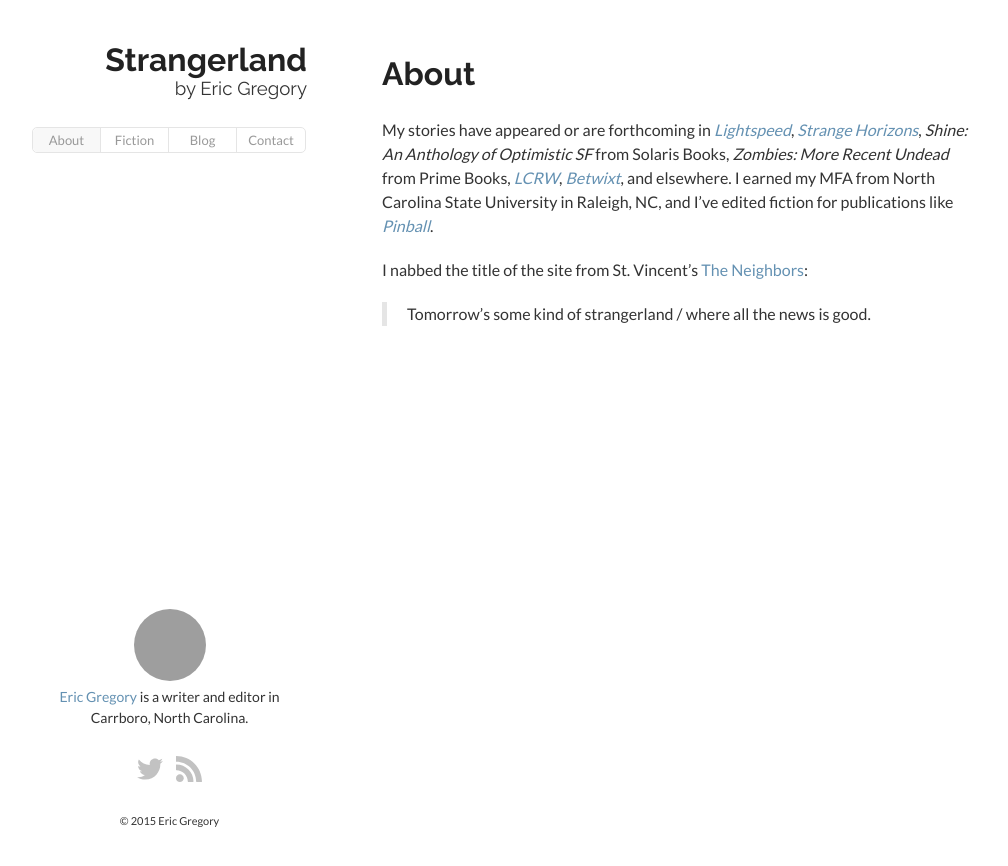
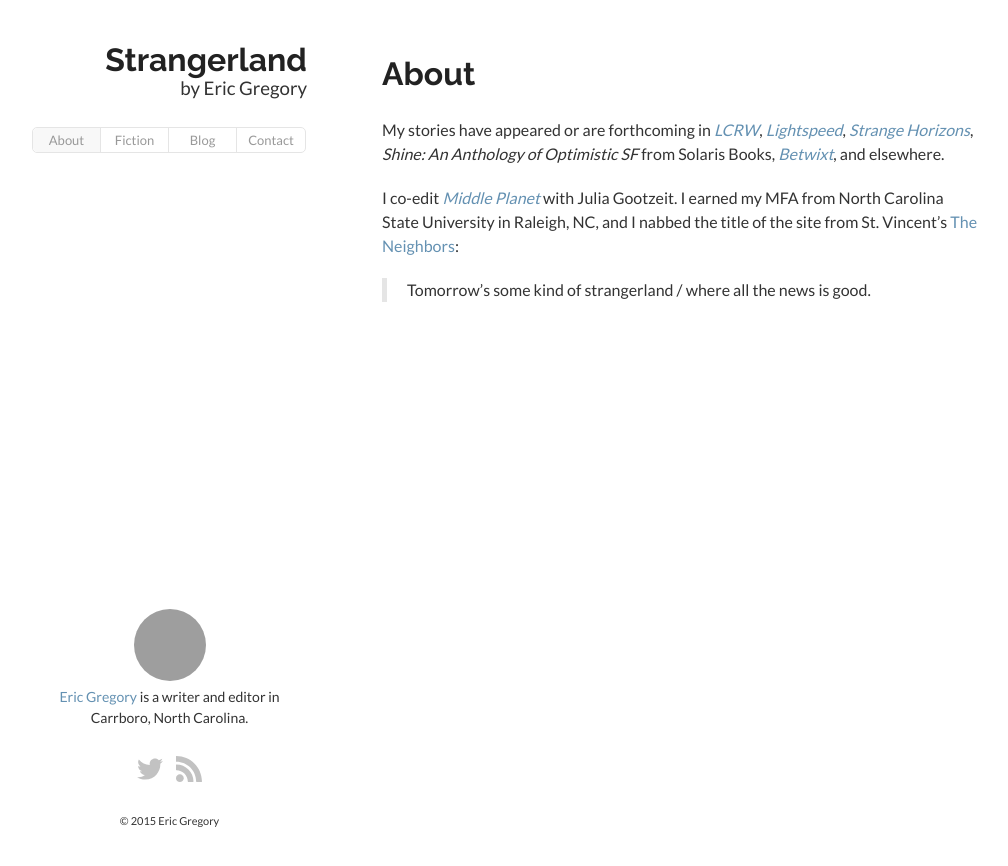
Before and after one commit to ericgregory/ericgregory.github.com, a Jekyll site: the page built from about/index.md, in a window 1280 px wide. Shown: the top 866 px of the page, without its empty margins (133-1141 px from the left). Built offline with Jekyll 4.4.1, drawn with Linux system fonts in a browser that asks for light colours; Markdown is read by kramdown in place of the engine named in the settings; grey boxes are pictures that could not be loaded.

```diff
--- a/about/index.md
+++ b/about/index.md
@@ -6,8 +6,8 @@ keywords: eric gregory,blog,writing,science fiction,fiction
 
 <span style="font-family: 'Raleway'; font-size: 24pt;"><strong>About</strong></span>
 
-My stories have appeared or are forthcoming in <i>[Lightspeed](http://www.lightspeedmagazine.com)</i>, <i>[Strange Horizons](http://www.strangehorizons.com)</i>, <i>Shine: An Anthology of Optimistic SF</i> from Solaris Books, <i>Zombies: More Recent Undead</i> from Prime Books, <i>[LCRW](http://smallbeerpress.com/lcrw/)</i>, <i>[Betwixt](http://betwixtmagazine.com/)</i>, and elsewhere. I earned my MFA from North Carolina State University in Raleigh, NC, and I've edited fiction for publications like <i>[Pinball](http://www.thisispinball.com)</i>.
+My stories have appeared or are forthcoming in <i>[LCRW](http://smallbeerpress.com/lcrw/)</i>, <i>[Lightspeed](http://www.lightspeedmagazine.com)</i>, <i>[Strange Horizons](http://www.strangehorizons.com)</i>, <i>Shine: An Anthology of Optimistic SF</i> from Solaris Books, <i>[Betwixt](http://betwixtmagazine.com/)</i>, and elsewhere.
 
-I nabbed the title of the site from St. Vincent's [The Neighbors](http://www.youtube.com/watch?v=V2S2tQF6SQU):
+I co-edit <i>[Middle Planet](http://www.middle-planet.com)</i> with Julia Gootzeit. I earned my MFA from North Carolina State University in Raleigh, NC, and I nabbed the title of the site from St. Vincent's [The Neighbors](http://www.youtube.com/watch?v=V2S2tQF6SQU):
 
 > Tomorrow's some kind of strangerland / where all the news is good.
--- a/css/main.css
+++ b/css/main.css
@@ -11,12 +11,12 @@
 #title {
     font-family: 'Raleway', Helvetica;
     font-size: 24pt;
-    font-weight: bold;
+    font-weight: strong;
     line-height: 0.6em;
 }
 
 #byline {
-    font-family: 'Raleway', Helvetica;
+    font-family: 'Lato', Helvetica;
     font-size: 14pt;
     line-height: 0.6em;
 }
@@ -448,7 +448,7 @@ nav li a.active:hover {
 .post-meta,
 .post-meta a {
 	margin-bottom: 0;
-	font-family: 'Raleway';
+	font-family: 'Lato';
 	font-size: 80%;
 	white-space: nowrap;
 },
```
Also changed, not shown: _posts/2015-06-23-found-fantasy.md (added, +9 -0 lines), images/dragon.jpg (added).
